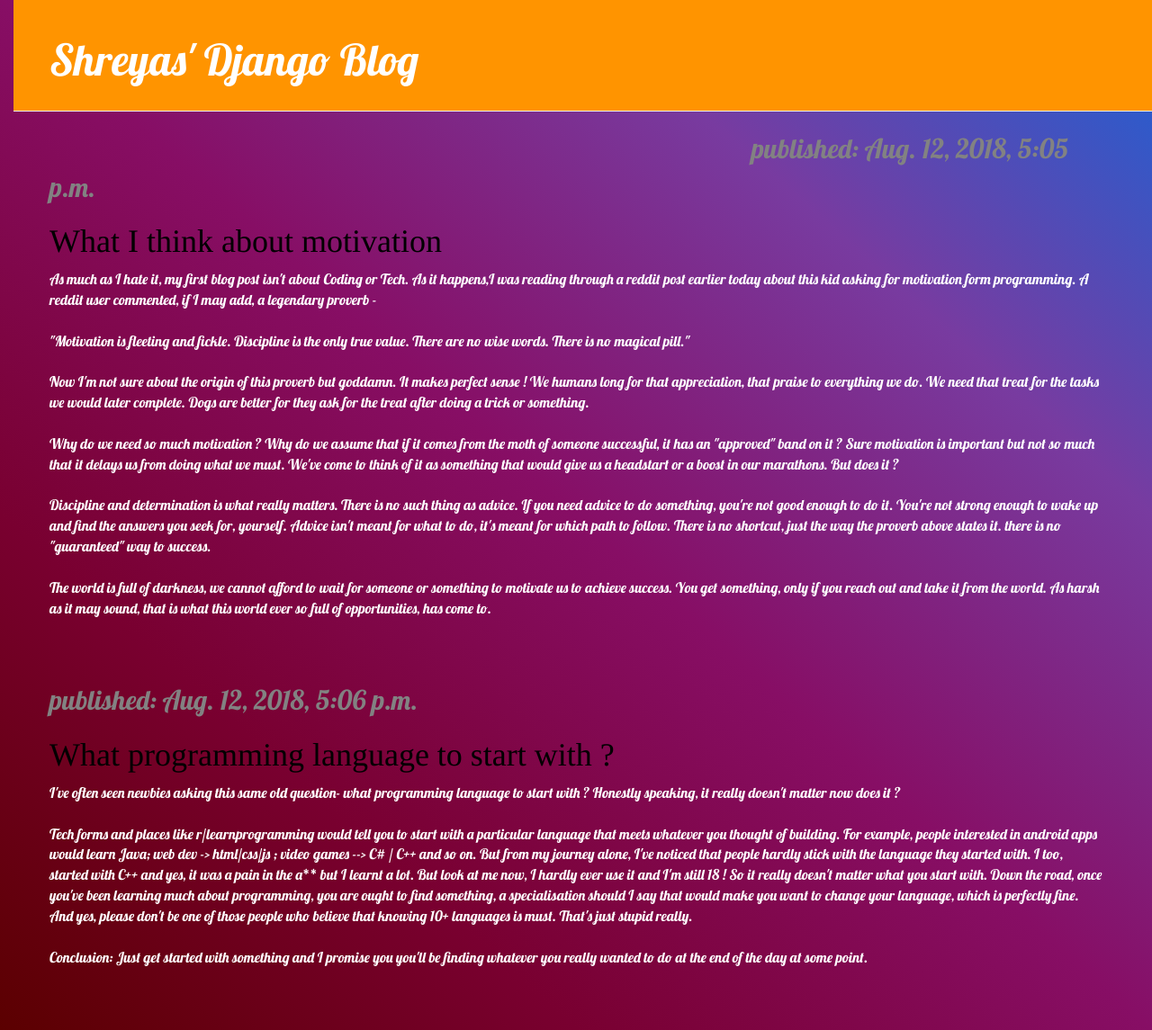
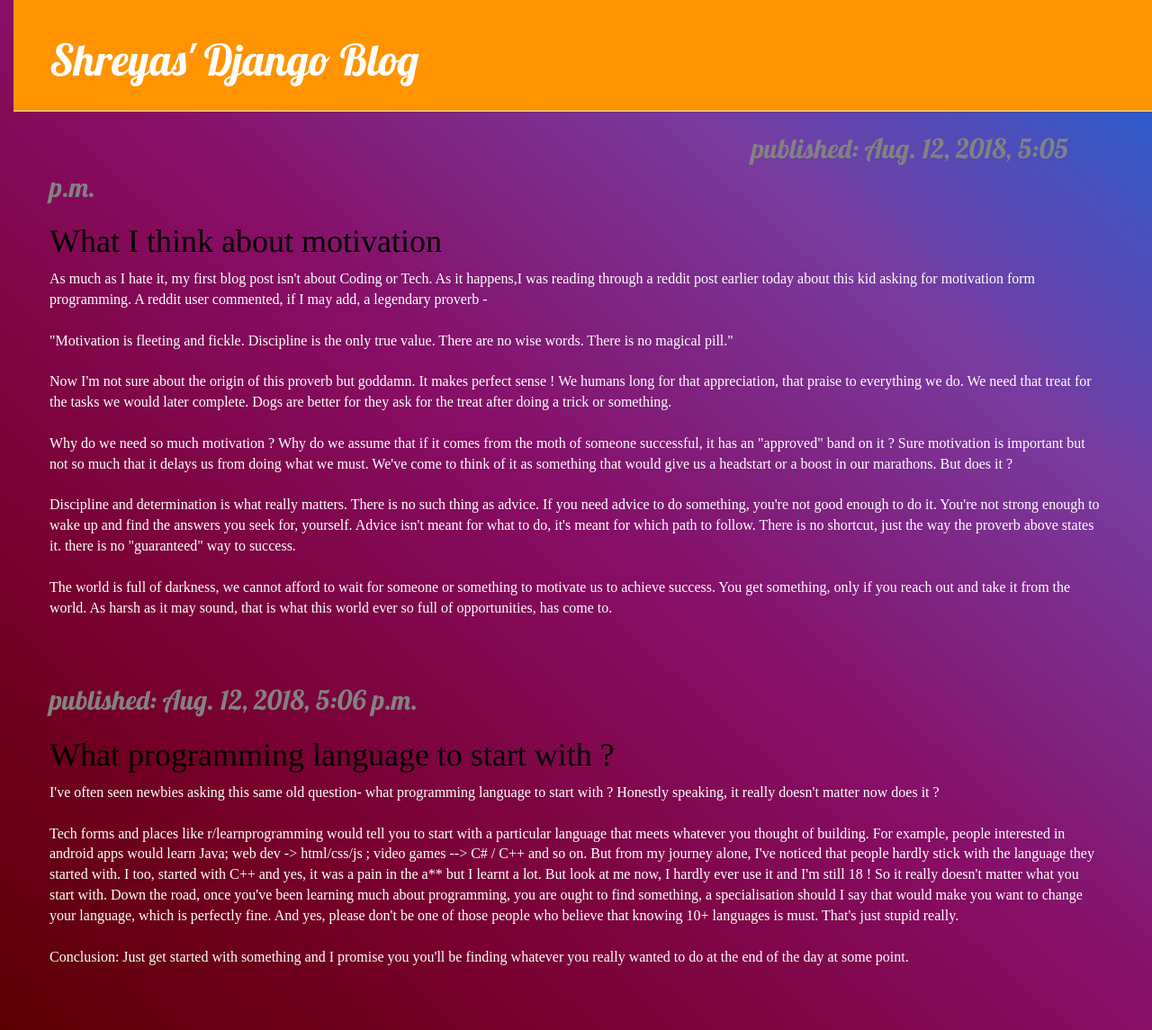
Before and after one commit to shreybs/DjangoBlog, a Django app: page / in a window 1280 px wide. Shown: the whole page at 90% size. Run offline with Django 3.2, Linux system fonts and the light colour scheme; data comes from the database, SQL or seed files in the repository; some libraries are stand-ins or nearby versions.

Commit message:
Changes in css

```diff
--- a/blogTool/templates/blog/post_list.html
+++ b/blogTool/templates/blog/post_list.html
@@ -1,7 +1,7 @@
 {% load static %}
 <html>
     <head>
-        <title>Django Girls blog</title>
+        <title>A Django blog</title>
         <link rel="stylesheet" href="//maxcdn.bootstrapcdn.com/bootstrap/3.2.0/css/bootstrap.min.css">
         <link rel="stylesheet" href="//maxcdn.bootstrapcdn.com/bootstrap/3.2.0/css/bootstrap-theme.min.css">
         <link rel="stylesheet" href="{% static 'css/blog.css' %}">
@@ -22,7 +22,7 @@
                                     <p>published: {{ post.published_date }}</p>
                                 </div>
                                 <h1 style="color: orangered; font-family: Times;"><a href="">{{ post.title }}</a></h1>
-                                <p style="color: white; font-size: 16px;">{{ post.text|linebreaksbr }}</p>
+                                <p style="color: white; font-family: 'Times New Roman', Times, serif; font-size: 16px;">{{ post.text|linebreaksbr }}</p>
                             </div>
                         {% endfor %}
                     </div>
```
